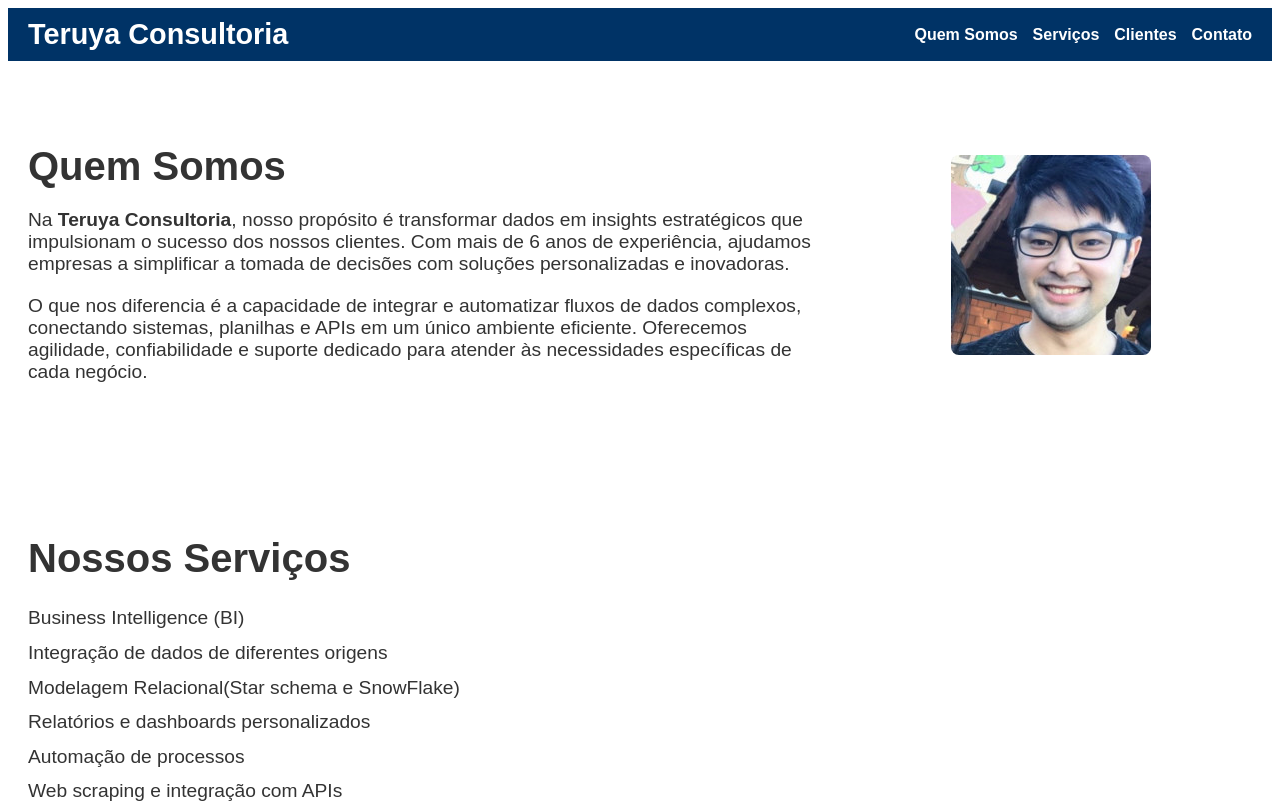
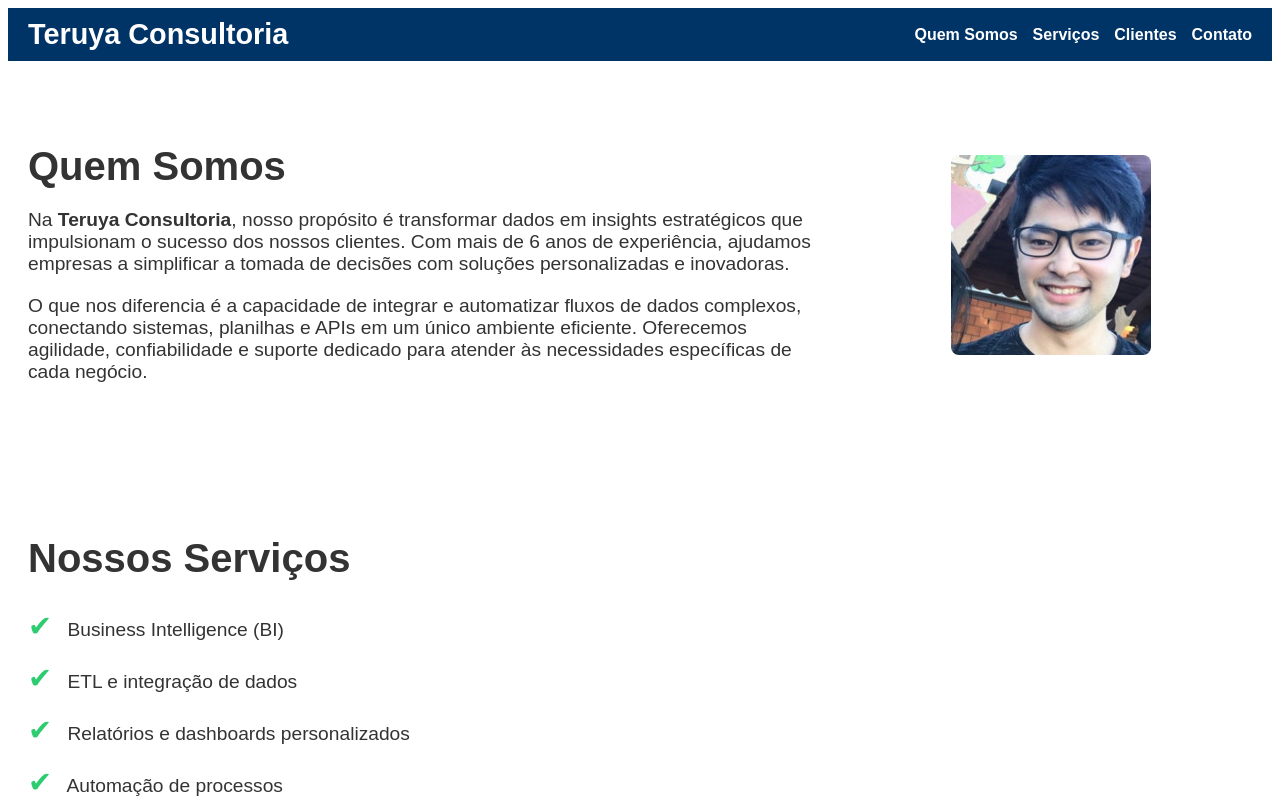
Before and after one commit to Yudditeruya/tab_news, a Next.js app: page / in a window 1280 px wide. Shown: the top 803 px of the page. Built offline with nearby package versions, Linux system fonts and the light colour scheme.

Commit message:
check item

```diff
--- a/pages/index.js
+++ b/pages/index.js
@@ -66,15 +66,25 @@ const Services = () => (
   <section id="servicos" style={styles.section}>
     <h1 style={styles.title}>Nossos Serviços</h1>
     <ul style={styles.serviceList}>
-      <li>Business Intelligence (BI)</li>
-      <li>Integração de dados de diferentes origens</li>
-      <li>Modelagem Relacional(Star schema e SnowFlake)</li>
-      <li>Relatórios e dashboards personalizados</li>
-      <li>Automação de processos</li>
-      <li>Web scraping e integração com APIs</li>
+      <li style={styles.serviceItem}>
+        <span style={styles.checkIcon}>✔</span> Business Intelligence (BI)
+      </li>
+      <li style={styles.serviceItem}>
+        <span style={styles.checkIcon}>✔</span> ETL e integração de dados
+      </li>
+      <li style={styles.serviceItem}>
+        <span style={styles.checkIcon}>✔</span> Relatórios e dashboards personalizados
+      </li>
+      <li style={styles.serviceItem}>
+        <span style={styles.checkIcon}>✔</span> Automação de processos
+      </li>
+      <li style={styles.serviceItem}>
+        <span style={styles.checkIcon}>✔</span> Web scraping e integração com APIs
+      </li>
     </ul>
   </section>
 );
+
 
 // Componente Clientes
 const Clients = () => (
@@ -210,4 +220,9 @@ const styles = {
     margin: 0,
     fontSize: '0.9em',
   },
+  checkIcon: {
+    color: '#2ecc71', // Verde para o check
+    fontSize: '1.5em',
+    marginRight: '10px',
+  },
 };
```
